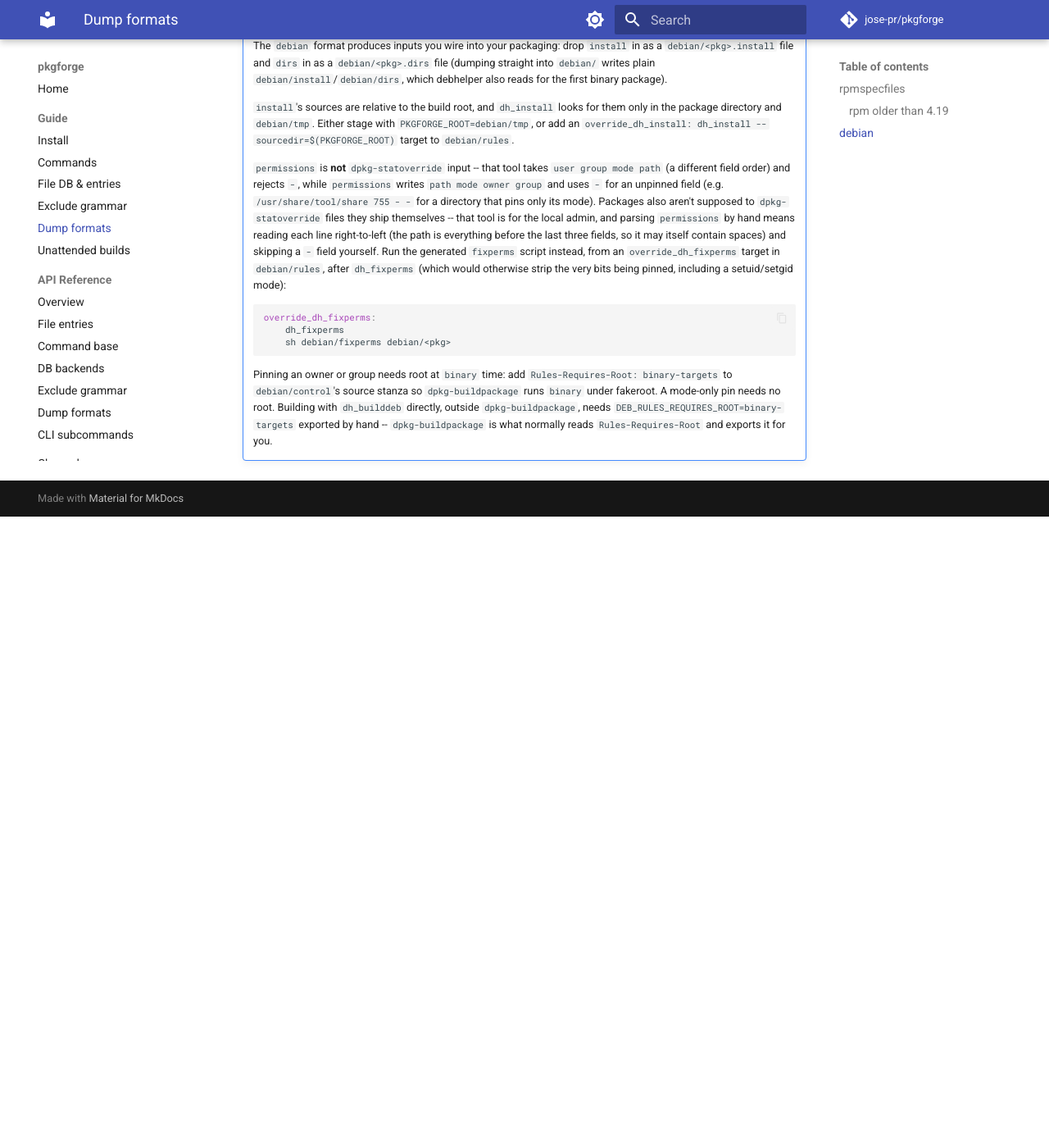
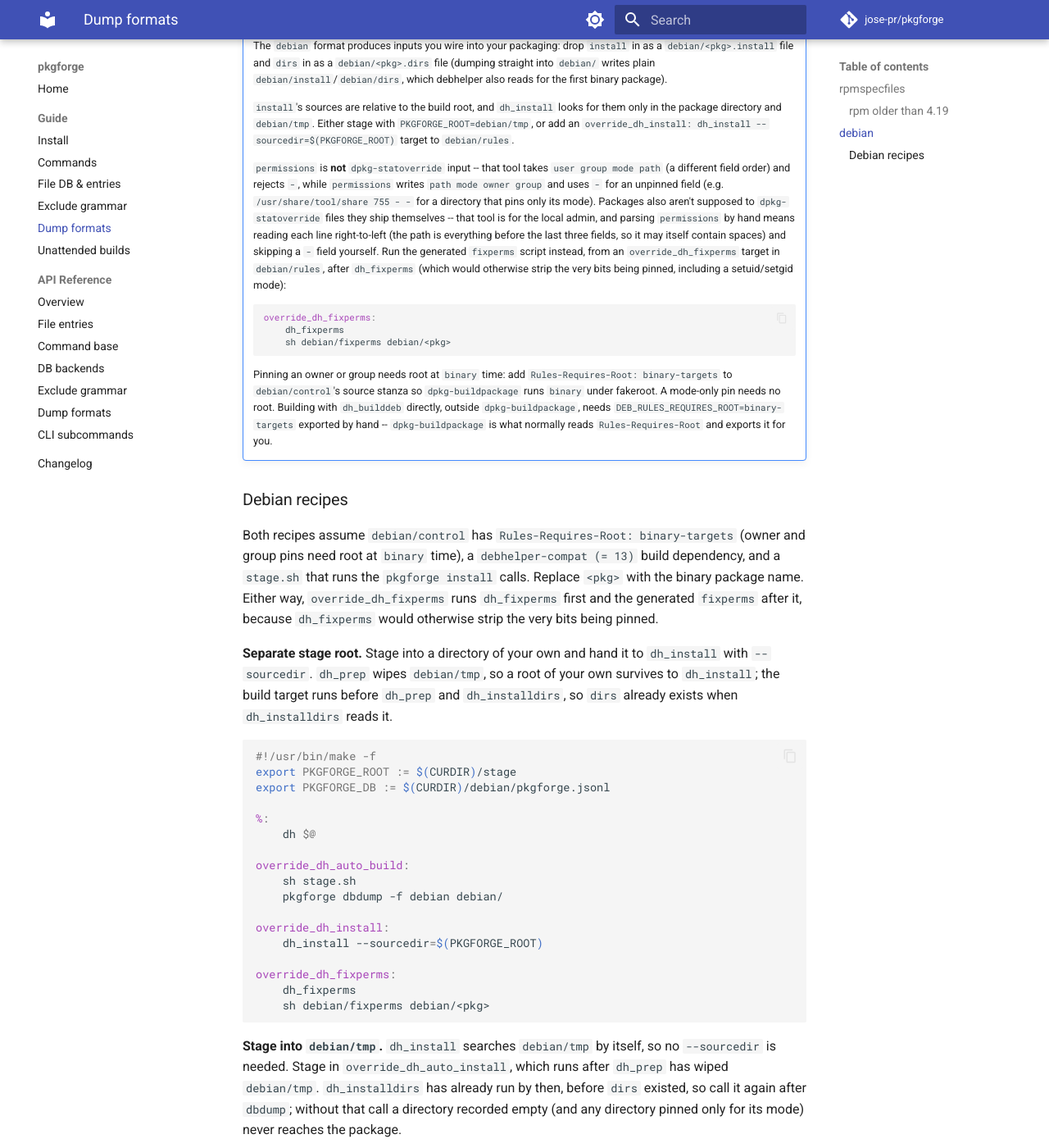
Before and after one commit to jose-pr/pkgforge, an MkDocs documentation site: the page built from docs/guide/formats.md, in a window 1280 px wide and 1400 px high, scrolled down 4175 px. Shown: the whole window at 82% size. Built offline with MkDocs 1.6.1 and Material for MkDocs 9.7.7, drawn with Linux system fonts in a browser that asks for light colours; comment, search, counter and statistics services are not loaded; before the commit the page ends 4805 px from its top, so only the background shows below that; some of the changed text lies outside the part shown.

Commit message:
docs: add the two full debian/rules recipes and use %config(noreplace) for /etc
formats.md gains a recipe for a separate stage root (dh_install
--sourcedir) and one for staging into debian/tmp, which needs a second
dh_installdirs after dbdump because the first ran before dirs existed.
The quick start and the example install /etc config files with
%config(noreplace), as the commands guide already does.

````diff
--- a/docs/guide/formats.md
+++ b/docs/guide/formats.md
@@ -219,3 +219,62 @@
     `dpkg-buildpackage`, needs `DEB_RULES_REQUIRES_ROOT=binary-targets`
     exported by hand -- `dpkg-buildpackage` is what normally reads
     `Rules-Requires-Root` and exports it for you.
+
+### Debian recipes
+
+Both recipes assume `debian/control` has `Rules-Requires-Root:
+binary-targets` (owner and group pins need root at `binary` time), a
+`debhelper-compat (= 13)` build dependency, and a `stage.sh` that runs the
+`pkgforge install` calls. Replace `<pkg>` with the binary package name. Either way, `override_dh_fixperms` runs `dh_fixperms`
+first and the generated `fixperms` after it, because `dh_fixperms` would
+otherwise strip the very bits being pinned.
+
+**Separate stage root.** Stage into a directory of your own and hand it to
+`dh_install` with `--sourcedir`. `dh_prep` wipes `debian/tmp`, so a root of
+your own survives to `dh_install`; the build target runs before `dh_prep` and
+`dh_installdirs`, so `dirs` already exists when `dh_installdirs` reads it.
+
+```make
+#!/usr/bin/make -f
+export PKGFORGE_ROOT := $(CURDIR)/stage
+export PKGFORGE_DB := $(CURDIR)/debian/pkgforge.jsonl
+
+%:
+	dh $@
+
+override_dh_auto_build:
+	sh stage.sh
+	pkgforge dbdump -f debian debian/
+
+override_dh_install:
+	dh_install --sourcedir=$(PKGFORGE_ROOT)
+
+override_dh_fixperms:
+	dh_fixperms
+	sh debian/fixperms debian/<pkg>
+```
+
+**Stage into `debian/tmp`.** `dh_install` searches `debian/tmp` by itself, so
+no `--sourcedir` is needed. Stage in `override_dh_auto_install`, which runs
+after `dh_prep` has wiped `debian/tmp`. `dh_installdirs` has already run by
+then, before `dirs` existed, so call it again after `dbdump`; without that
+call a directory recorded empty (and any directory pinned only for its mode)
+never reaches the package.
+
+```make
+#!/usr/bin/make -f
+export PKGFORGE_ROOT := $(CURDIR)/debian/tmp
+export PKGFORGE_DB := $(CURDIR)/debian/pkgforge.jsonl
+
+%:
+	dh $@
+
+override_dh_auto_install:
+	sh stage.sh
+	pkgforge dbdump -f debian debian/
+	dh_installdirs
+
+override_dh_fixperms:
+	dh_fixperms
+	sh debian/fixperms debian/<pkg>
+```
````
Also changed, not shown: README.md (+2 -2 lines), docs/index.md (+1 -1 lines), 1 other file.
